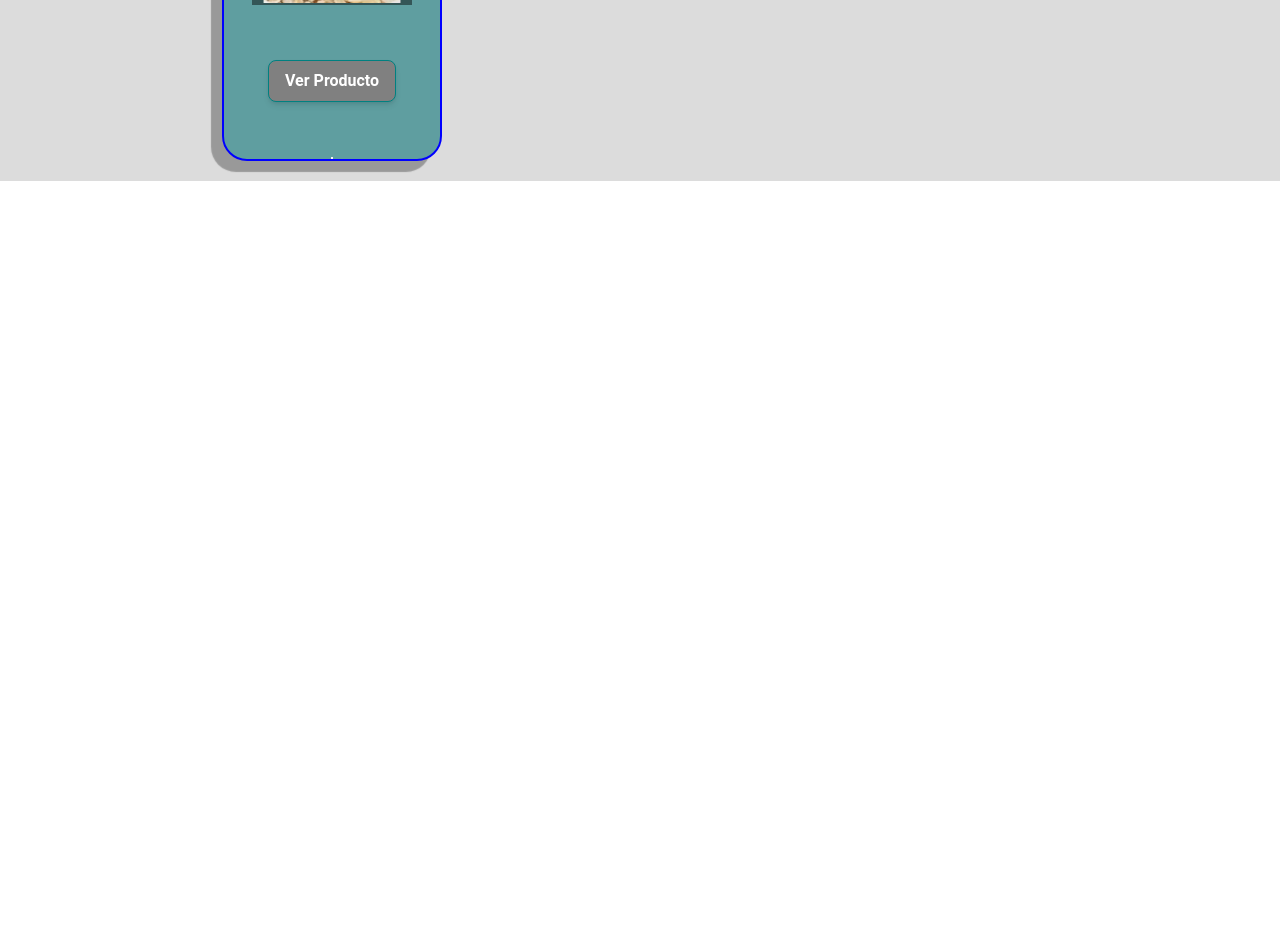
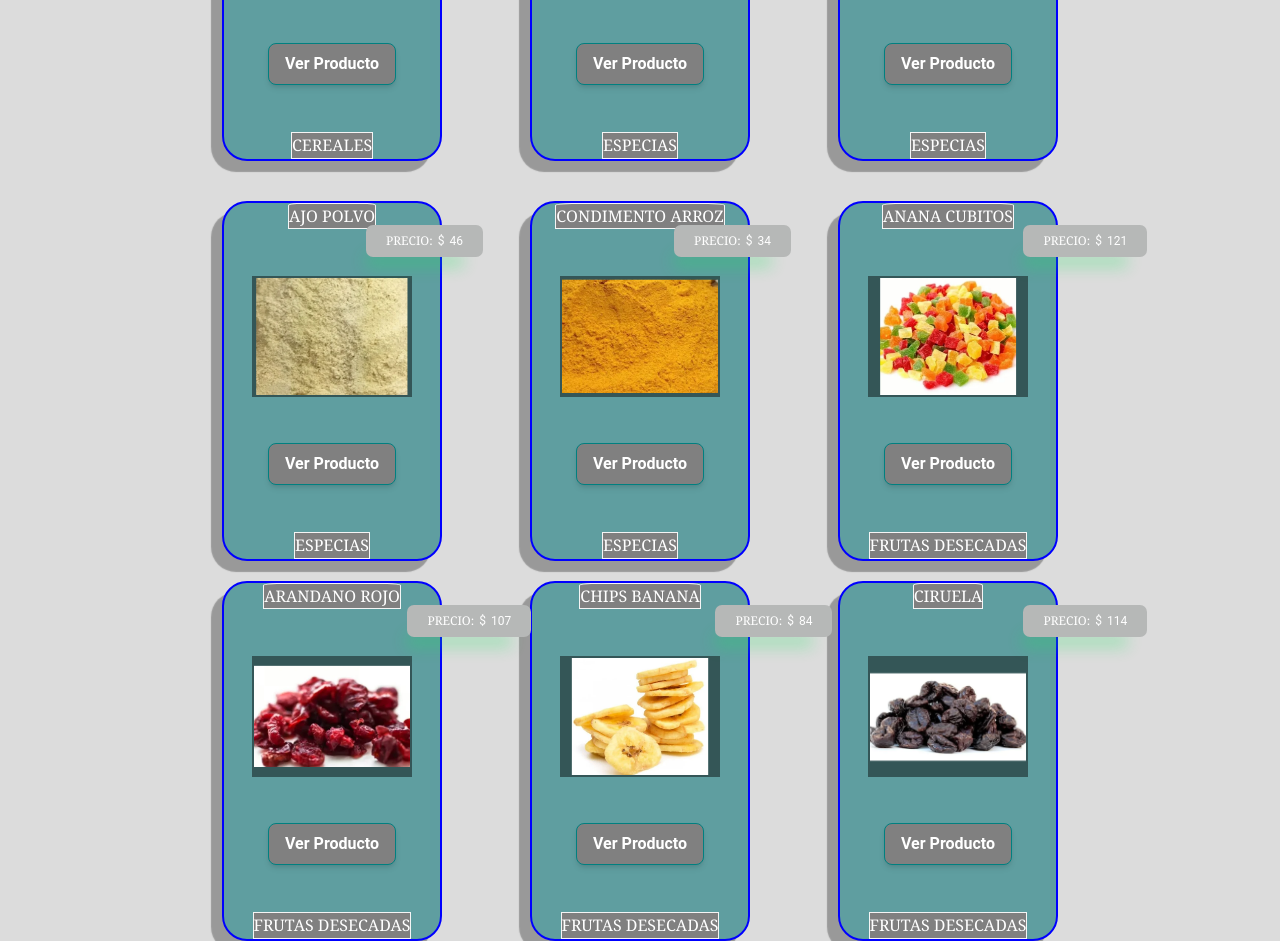
Before and after one commit to D4vid-H/ReactJs, a React (Create React App) app: page / in a window 1280 px wide. Shown: the part 1260-2201 px from the top of the page. Before the commit the page ends 1441 px from the top, so only its background shows below. Built offline with nearby package versions, Linux system fonts and the light colour scheme.

Commit message:
add more products and more info to ItemDetail

```diff
--- a/src/App.js
+++ b/src/App.js
@@ -15,6 +15,7 @@ export default function App() {
           path="/categoria/:categoriaId"
           element={<ItemListConatainer gretens={gretens} />}
         />
+        <Route path="/categoria/0" element={<ItemListConatainer gretens={gretens} />} />
         <Route path="/detail/:id" element={<ItemDetailContainer />} />
         <Route path="*" element={<h1>Not Found 404</h1>} />
       </Routes>
--- a/src/Components/AsyncMock/AsyncMock.js
+++ b/src/Components/AsyncMock/AsyncMock.js
@@ -3,53 +3,59 @@ const products = [
     nombre: "Almohada Avellana",
     id: "11",
     categoria: "1",
-    descripcion:
-      "Lorem ipsum dolor sit, amet consectetur adipisicing elit. Sapiente, exercitationem?",
-    precio: 23,
+    categoriName: "Cereales",
+    descripcion: "Almohaditas rellenas con dulce de avellanas. Contienen salvado de trigo y avena.",
+    informacion: "INGREDIENTES: Relleno sabor avellana, harina de trigo enriquecida según Ley N° 25.630, harina de avena, salvado de trigo, azúcar, harina de maíz, sal, malta torrada i instantánea, COL: INS 150d, antioxidantes (tocoferoles), relleno sabor avellana: azúcar, aceite de palma, sólidos lácteos, cacao en polvo, EMU: INS 322 INS 476, aromatizante/saborizante artificial de avellana.",
+    precio: 93,
     picturUrl: "./11.webp",
   },
   {
     nombre: "Almohada Chocolate",
     id: "12",
     categoria: "1",
-    descripcion:
-      "Lorem ipsum dolor sit, amet consectetur adipisicing elit. Sapiente, exercitationem?",
-    precio: 55,
+    categoriName: "Cereales",
+    descripcion: "Almohaditas de trigo y maíz con relleno dulce de chocolate.",
+    informacion: "INGREDIENTES: Relleno sabor chocolate (azúcar, aceite vegetal hidrogenado, cacao en polvo, aceite vegetal interesterificado, EMU: lecitina de soja, ANT: INS 476, aromatizantes artificiales, etilvainilla), harina de trigo 000 enriquecida según ley 25630, harina de maíz desgerminada, harina de arroz, azúcar, extracto de malta, leche en polvo, AGREG: bicarbonato de sodio y sal.",
+    precio: 95,
     picturUrl: "./12.webp",
   },
   {
     nombre: "Almohada Frutilla",
     id: "13",
-    categoria: "2",
-    descripcion:
-      "Lorem ipsum dolor sit, amet consectetur adipisicing elit. Sapiente, exercitationem?",
-    precio: 74,
+    categoria: "1",
+    categoriName: "Cereales",
+    descripcion: "Almohaditas rellenas con un agradabe relleno dulce de frutillas. Contienen salvado de trigo y avena.",
+    informacion: "INGREDIENTES: Relleno sabor frutilla, harina de trigo enriquecida, harina de avena, salvado de trigo, azúcar, harina de maíz, extracto de malta, sal, antioxidante.",
+    precio: 94,
     picturUrl: "./13.webp",
   },
   {
     nombre: "Anillo Frutas",
     id: "14",
-    categoria: "3",
-    descripcion:
-      "Lorem ipsum dolor sit, amet consectetur adipisicing elit. Sapiente, exercitationem?",
-    precio: 23,
+    categoria: "1",
+    categoriName: "Cereales",
+    descripcion: "Buen contenido en fibra alimentaria que ayuda a regular el tránsito intestinal, evitando el estreñimiento. También regula los niveles de colesterol y retarda la entrada de glucosa al torrente sanguíneo.",
+    informacion: "INGREDIENTES: Harina de trigo, azúcar, harina de avena, harina de maíz, jarabe de glucosa, aromatizantes, saborizantes, colorantes y sal.",
+    precio: 43,
     picturUrl: "./14.webp",
   },
   {
     nombre: "Arroz Inflado Dulce",
     id: "15",
     categoria: "1",
-    descripcion:
-      "Lorem ipsum dolor sit, amet consectetur adipisicing elit. Sapiente, exercitationem?",
-    precio: 55,
+    categoriName: "Cereales",
+    descripcion: "El arroz inflado, una de las golosinas nutritivas preferidas por los chicos junto a las tutucas. Ideal para acompañar una tarde/noche de pelis, series o dibujitos animados.",
+    informacion: "Tambien es la preferida de las personas que buscan alimentarse sanamente sin dejar de darse un gusto de vez en cuando.",
+    precio: 35,
     picturUrl: "./15.webp",
   },
   {
     nombre: "Avena Instantanea",
     id: "16",
     categoria: "1",
-    descripcion:
-      "Lorem ipsum dolor sit, amet consectetur adipisicing elit. Sapiente, exercitationem?",
+    categoriName: "Cereales",
+    descripcion: "Lorem ipsum dolor sit, amet consectetur adipisicing elit. Sapiente, exercitationem?",
+    informacion: "Lorem ipsum dolor sit, amet consectetur adipisicing elit. Sapiente, exercitationem?",
     precio: 74,
     picturUrl: "./16.webp",
   },
@@ -57,10 +63,91 @@ const products = [
     nombre: "Avena Tradicional",
     id: "17",
     categoria: "1",
-    descripcion:
-      "Lorem ipsum dolor sit, amet consectetur adipisicing elit. Sapiente, exercitationem?",
-    precio: 23,
+    categoriName: "Cereales",
+    descripcion: "Lorem ipsum dolor sit, amet consectetur adipisicing elit. Sapiente, exercitationem?",
+    informacion: "Lorem ipsum dolor sit, amet consectetur adipisicing elit. Sapiente, exercitationem?",
+    precio: 63,
     picturUrl: "./17.webp",
+  },
+  {
+    nombre: "Aji Molido",
+    id: "21",
+    categoria: "2",
+    categoriName: "Especias",
+    descripcion: "Lorem ipsum dolor sit, amet consectetur adipisicing elit. Sapiente, exercitationem?",
+    informacion: "Lorem ipsum dolor sit, amet consectetur adipisicing elit. Sapiente, exercitationem?",
+    precio: 74,
+    picturUrl: "./21.webp"
+  },
+  {
+    nombre: "Ajo Negro",
+    id: "22",
+    categoria: "2",
+    categoriName: "Especias",
+    descripcion: "Lorem ipsum dolor sit, amet consectetur adipisicing elit. Sapiente, exercitationem?",
+    informacion: "Lorem ipsum dolor sit, amet consectetur adipisicing elit. Sapiente, exercitationem?",
+    precio: 56,
+    picturUrl: "./22.webp"
+  },
+  {
+    nombre: "Ajo Polvo",
+    id: "23",
+    categoria: "2",
+    categoriName: "Especias",
+    descripcion: "Lorem ipsum dolor sit, amet consectetur adipisicing elit. Sapiente, exercitationem?",
+    informacion: "Lorem ipsum dolor sit, amet consectetur adipisicing elit. Sapiente, exercitationem?",
+    precio: 46,
+    picturUrl: "./23.webp"
+  },
+  {
+    nombre: "Condimento Arroz",
+    id: "24",
+    categoria: "2",
+    categoriName: "Especias",
+    descripcion: "Lorem ipsum dolor sit, amet consectetur adipisicing elit. Sapiente, exercitationem?",
+    informacion: "Lorem ipsum dolor sit, amet consectetur adipisicing elit. Sapiente, exercitationem?",
+    precio: 34,
+    picturUrl: "./24.webp"
+  },
+  {
+    nombre: "Anana Cubitos",
+    id: "31",
+    categoria: "3",
+    categoriName: "Frutas Desecadas",
+    descripcion: "Lorem ipsum dolor sit, amet consectetur adipisicing elit. Sapiente, exercitationem?",
+    informacion: "Lorem ipsum dolor sit, amet consectetur adipisicing elit. Sapiente, exercitationem?",
+    precio: 121,
+    picturUrl: "./31.webp"
+  },
+  {
+    nombre: "Arandano Rojo",
+    id: "32",
+    categoria: "3",
+    categoriName: "Frutas Desecadas",
+    descripcion: "Lorem ipsum dolor sit, amet consectetur adipisicing elit. Sapiente, exercitationem?",
+    informacion: "Lorem ipsum dolor sit, amet consectetur adipisicing elit. Sapiente, exercitationem?",
+    precio: 107,
+    picturUrl: "./32.webp"
+  },
+  {
+    nombre: "Chips Banana",
+    id: "33",
+    categoria: "3",
+    categoriName: "Frutas Desecadas",
+    descripcion: "Lorem ipsum dolor sit, amet consectetur adipisicing elit. Sapiente, exercitationem?",
+    informacion: "Lorem ipsum dolor sit, amet consectetur adipisicing elit. Sapiente, exercitationem?",
+    precio: 84,
+    picturUrl: "./33.webp"
+  },
+  {
+    nombre: "Ciruela",
+    id: "34",
+    categoria: "3",
+    categoriName: "Frutas Desecadas",
+    descripcion: "Lorem ipsum dolor sit, amet consectetur adipisicing elit. Sapiente, exercitationem?",
+    informacion: "Lorem ipsum dolor sit, amet consectetur adipisicing elit. Sapiente, exercitationem?",
+    precio: 114,
+    picturUrl: "./34.webp"
   },
 ];
 
@@ -72,7 +159,7 @@ export const getProducts = (categoryId) => {
           ? products.filter((items) => items.categoria === categoryId)
           : products
       );
-    }, 2000);
+    }, 1000);
   });
 };
 
@@ -80,6 +167,6 @@ export const getItem = (id) => {
   return new Promise((resolve) => {
     setTimeout(() => {
       resolve(products.find((item) => item.id === id));
-    }, 2000);
+    }, 500);
   });
 };
--- a/src/Components/Item/Item.js
+++ b/src/Components/Item/Item.js
@@ -3,7 +3,7 @@ import "./Item.css";
 
 const productImg = require.context("../../img");
 
-function Item({ id, nombre, precio, picturUrl }) {
+function Item({ id, nombre, precio, picturUrl, categoriName }) {
   return (
     <div className="cardContainer">
       <div className="cardHead">
@@ -25,6 +25,7 @@ function Item({ id, nombre, precio, picturUrl }) {
         </Link>
       </div>
       <div className="cardFooter">
+      <span className="cardTitel">{categoriName}</span>
         <span className="cardStock product-price">
           Precio:<b>$</b>
           <b>{precio}</b>
--- a/src/Components/ItemCount/ItemCount.css
+++ b/src/Components/ItemCount/ItemCount.css
@@ -1,16 +1,15 @@
 .btnContain {
-  width: 200px;
-  height: 55px;
+  width: 180px;
+  height: 65px;
   display: flex;
   flex-direction: column;
-  border-radius: 5%;
-  border: 1px solid black;
   box-sizing: content-box;
-  background-color: blue;
+  background-color: rgb(84, 178, 178);
   justify-content: space-evenly;
-  justify-items: center;
   align-items: center;
-  margin-left: 2rem;
+  position: absolute;
+  margin-top: 505px;
+  margin-left: -220px;
 }
 .btnCountContain {
   display: flex;
@@ -21,8 +20,8 @@
 }
 .btnCount {
   display: flex;
-  width: 25px;
-  height: 25px;
+  width: 30px;
+  height: 30px;
   background-color: crimson;
   color: black;
   border-radius: 50%;
--- a/src/Components/ItemDetail/ItemDetail.js
+++ b/src/Components/ItemDetail/ItemDetail.js
@@ -3,7 +3,7 @@ import "./ItemDetail.css";
 
 const productImg = require.context("../../img");
 
-function ItemDetail({ nombre, picturUrl, descripcion, precio }) {
+function ItemDetail({ nombre, picturUrl, informacion, categoriName, descripcion, precio }) {
   const agregarProd = (stock, count) => {
     stock - count >= 0 &&
       count !== 0 &&
@@ -23,7 +23,9 @@ function ItemDetail({ nombre, picturUrl, descripcion, precio }) {
 
         <div className="infoContainer">
           <h1>{nombre}</h1>
-          <p>Descripcion {descripcion}</p>
+            <span>Categoria: {categoriName}</span>
+          <p>Descripcion: {descripcion}</p>
+          <p>Mas informacion: {informacion}</p>
         </div>
         <div className="priceContainer">
           <span>Precio: $ {precio} </span>
```
Also changed, not shown: src/Components/ItemDetail/ItemDetail.css (+19 -8 lines), src/Components/NavBar/NavBar.js (+12 -25 lines).
